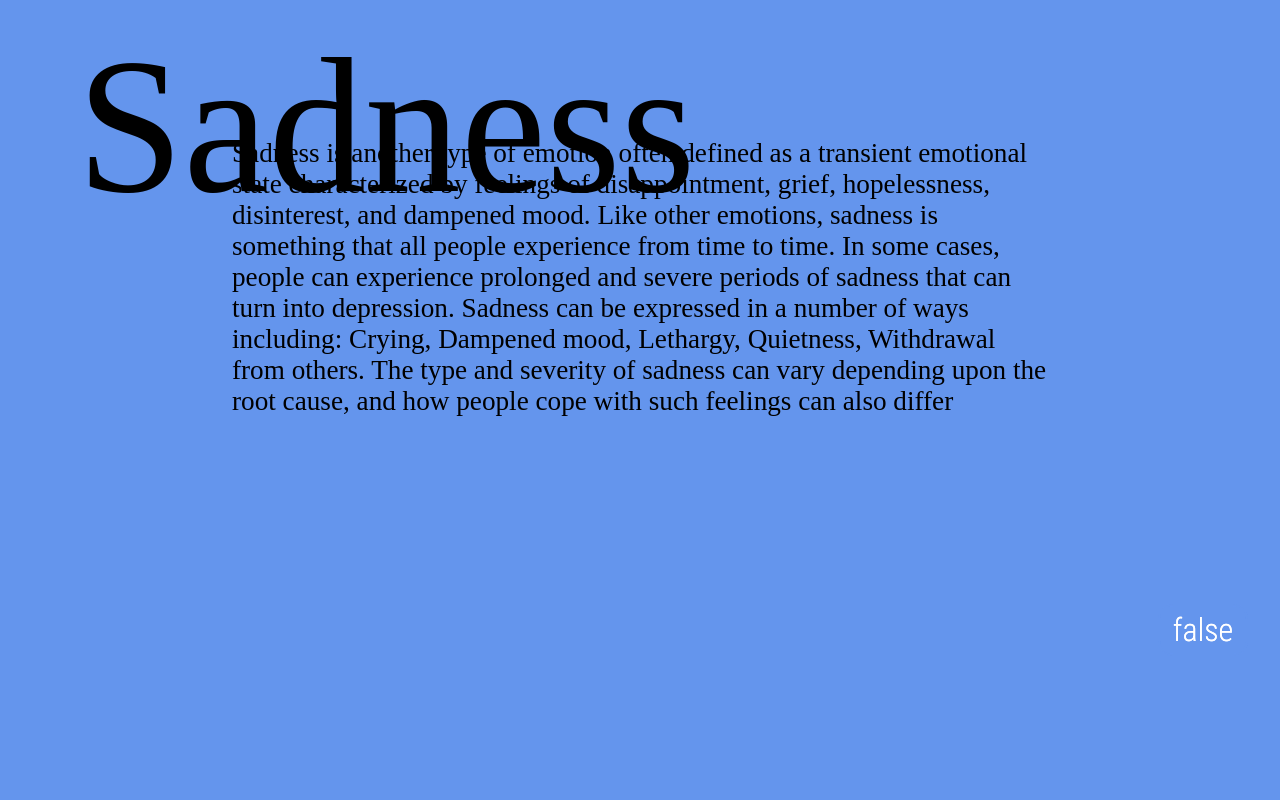
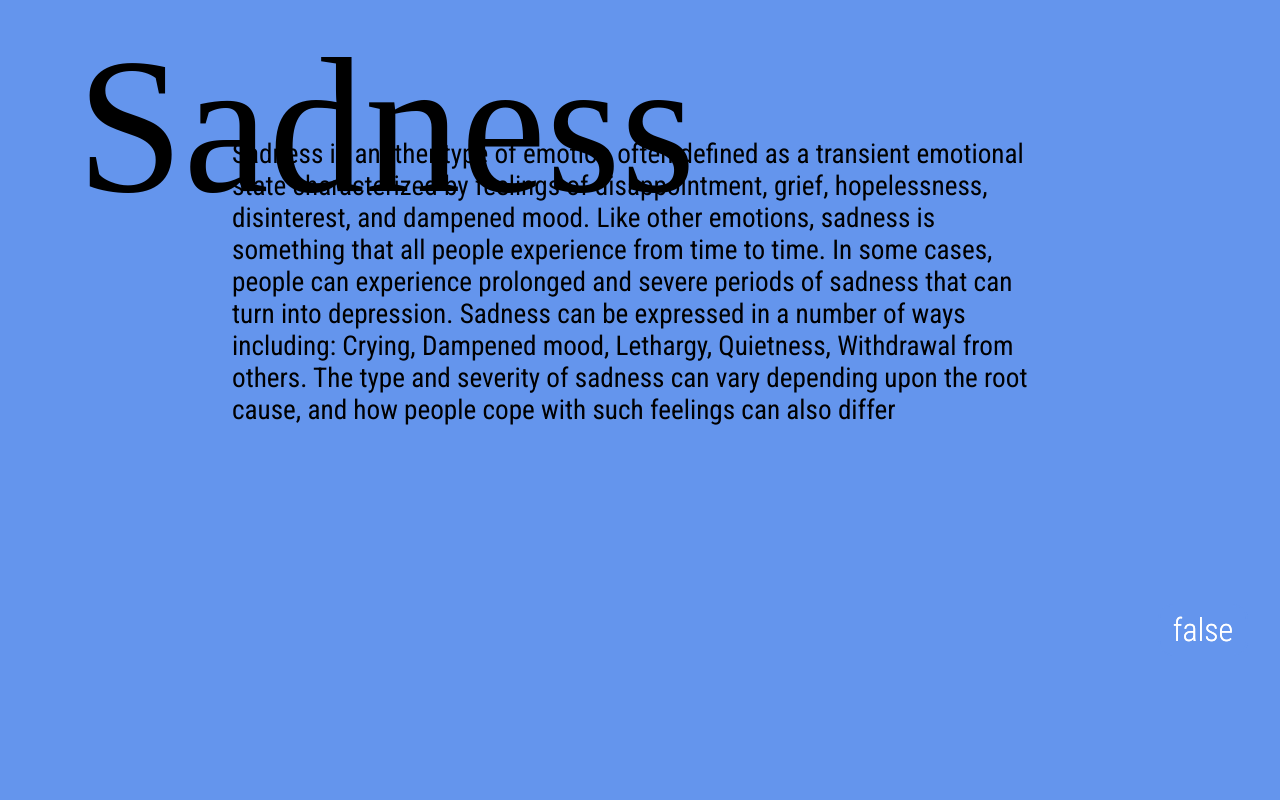
Before and after one commit to Matt-478/Emotions, a React (Create React App) app in the folder emotions-app/: page / in a window 1280 px wide. Shown: the part 880-1680 px from the top of the page. Built offline with nearby package versions, Linux system fonts and the light colour scheme; a web font is replaced by a local one.

Commit message:
main font changes

```diff
--- a/emotions-app/src/main.css
+++ b/emotions-app/src/main.css
@@ -69,7 +69,8 @@ body h1, body h2, body h3 {
 }
 
 body p {
-  font-family: JaneAusten;
+  font-family: 'Roboto Condensed', sans-serif;
+  font-weight: 400;
   font-size: 1.7em;
 }
 
--- a/emotions-app/src/main.sass
+++ b/emotions-app/src/main.sass
@@ -64,9 +64,8 @@ body
     font-size: $headlineSize + 2em
 
   p
-    // font-family: 'Roboto Condensed', sans-serif
-    // font-weight: 400
-    font-family: JaneAusten
+    font-family: 'Roboto Condensed', sans-serif
+    font-weight: 400
     font-size: $headlineSize - 4.3em
     // font-size: 1.7em
 
```
Also changed, not shown: 1 other file (tests, documents, lock files or other folders).
